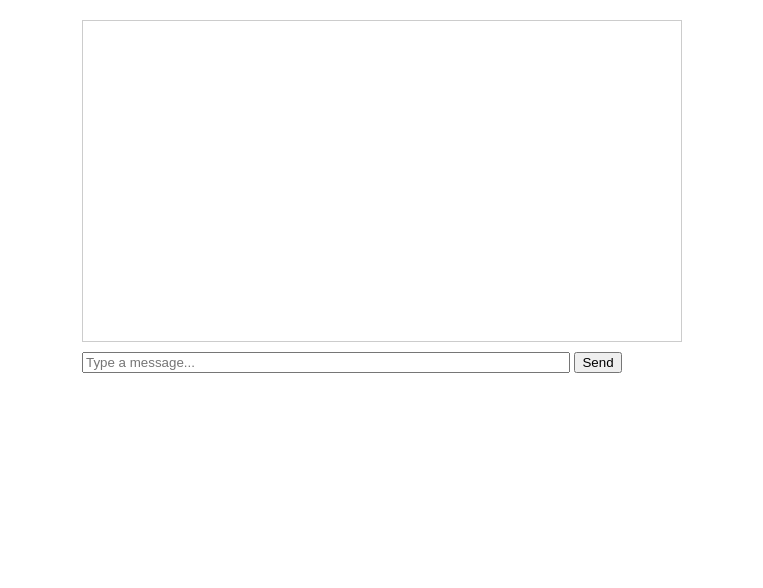
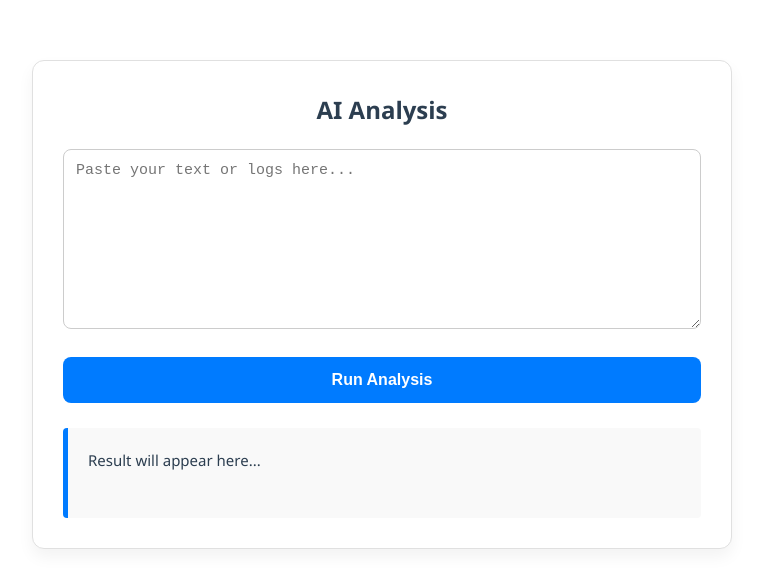
Before and after one commit to sun1423/genai, a website: page index.html in a window 1280 px wide. Shown: the whole page, without its empty margins (258-1021 px from the left). Drawn offline with Linux system fonts and the light colour scheme.

Commit message:
Update index.html

```diff
--- a/index.html
+++ b/index.html
@@ -1,50 +1,61 @@
 <!DOCTYPE html>
-<html>
+<html lang="en">
 <head>
-    <title>Clean Chat</title>
+    <meta charset="UTF-8">
+    <meta name="viewport" content="width=device-width, initial-scale=1.0">
+    <title>AI Text Processor</title>
     <style>
-        body { font-family: sans-serif; max-width: 600px; margin: 20px auto; }
-        #chatbox { border: 1px solid #ccc; height: 300px; overflow-y: auto; padding: 10px; margin-bottom: 10px; }
-        .user { color: blue; }
-        .ai { color: green; margin-bottom: 10px; }
-        .meta { font-size: 0.7em; color: #888; }
+        body { font-family: 'Segoe UI', Tahoma, Geneva, Verdana, sans-serif; max-width: 700px; margin: 40px auto; padding: 20px; line-height: 1.6; color: #333; }
+        .container { border: 1px solid #e0e0e0; border-radius: 12px; padding: 30px; box-shadow: 0 8px 16px rgba(0,0,0,0.05); background: white; }
+        h2 { text-align: center; color: #2c3e50; margin-top: 0; }
+        textarea { width: 100%; height: 180px; padding: 12px; border: 1px solid #ccc; border-radius: 8px; font-size: 15px; resize: vertical; margin-bottom: 20px; box-sizing: border-box; }
+        button { width: 100%; padding: 14px; background-color: #007bff; color: white; border: none; border-radius: 8px; font-size: 16px; font-weight: 600; cursor: pointer; transition: background 0.3s; }
+        button:hover { background-color: #0056b3; }
+        button:disabled { background-color: #a0c4ff; cursor: not-allowed; }
+        #output { margin-top: 25px; padding: 20px; background-color: #f9f9f9; border-left: 5px solid #007bff; border-radius: 4px; white-space: pre-wrap; font-size: 15px; min-height: 50px; color: #2c3e50; }
+        .error { color: #d9534f; border-left-color: #d9534f; }
     </style>
 </head>
 <body>
-    <div id="chatbox"></div>
-    <input type="text" id="userInput" placeholder="Type a message..." style="width: 80%">
-    <button onclick="sendMessage()">Send</button>
+    <div class="container">
+        <h2>AI Analysis</h2>
+        <textarea id="msg" placeholder="Paste your text or logs here..."></textarea>
+        <button id="runBtn" onclick="send()">Run Analysis</button>
+        <div id="output">Result will appear here...</div>
+    </div>
 
     <script>
-        async function sendMessage() {
-            const input = document.getElementById('userInput');
-            const chatbox = document.getElementById('chatbox');
-            const message = input.value;
-            if (!message) return;
+        async function send() {
+            const out = document.getElementById('output');
+            const btn = document.getElementById('runBtn');
+            const text = document.getElementById('msg').value;
 
-            // Display User Message
-            chatbox.innerHTML += `<div class="user"><b>You:</b> ${message}</div>`;
-            input.value = '';
+            if (!text) return alert("Please enter some text first.");
+
+            out.innerText = "Analyzing... please wait.";
+            out.classList.remove('error');
+            btn.disabled = true;
 
             try {
-                const response = await fetch('/api/chat', {
+                const response = await fetch('/api/analyze', {
                     method: 'POST',
                     headers: { 'Content-Type': 'application/json' },
-                    body: JSON.stringify({ message })
+                    body: JSON.stringify({ text })
                 });
 
                 const data = await response.json();
 
-                // 🟢 DATA IS ALREADY CLEAN: Just use data.text
-                chatbox.innerHTML += `
-                    <div class="ai">
-                        <b>AI:</b> ${data.text}
-                        <div class="meta">Model: ${data.model} | Tokens: ${data.tokens}</div>
-                    </div>`;
+                if (!response.ok) {
+                    throw new Error(data.error || "Failed to connect to server");
+                }
 
-                chatbox.scrollTop = chatbox.scrollHeight;
+                // Show only the clean result string
+                out.innerText = data.result;
             } catch (err) {
-                chatbox.innerHTML += `<div style="color:red">Error connecting to server</div>`;
+                out.innerText = "Error: " + err.message;
+                out.classList.add('error');
+            } finally {
+                btn.disabled = false;
             }
         }
     </script>
```
